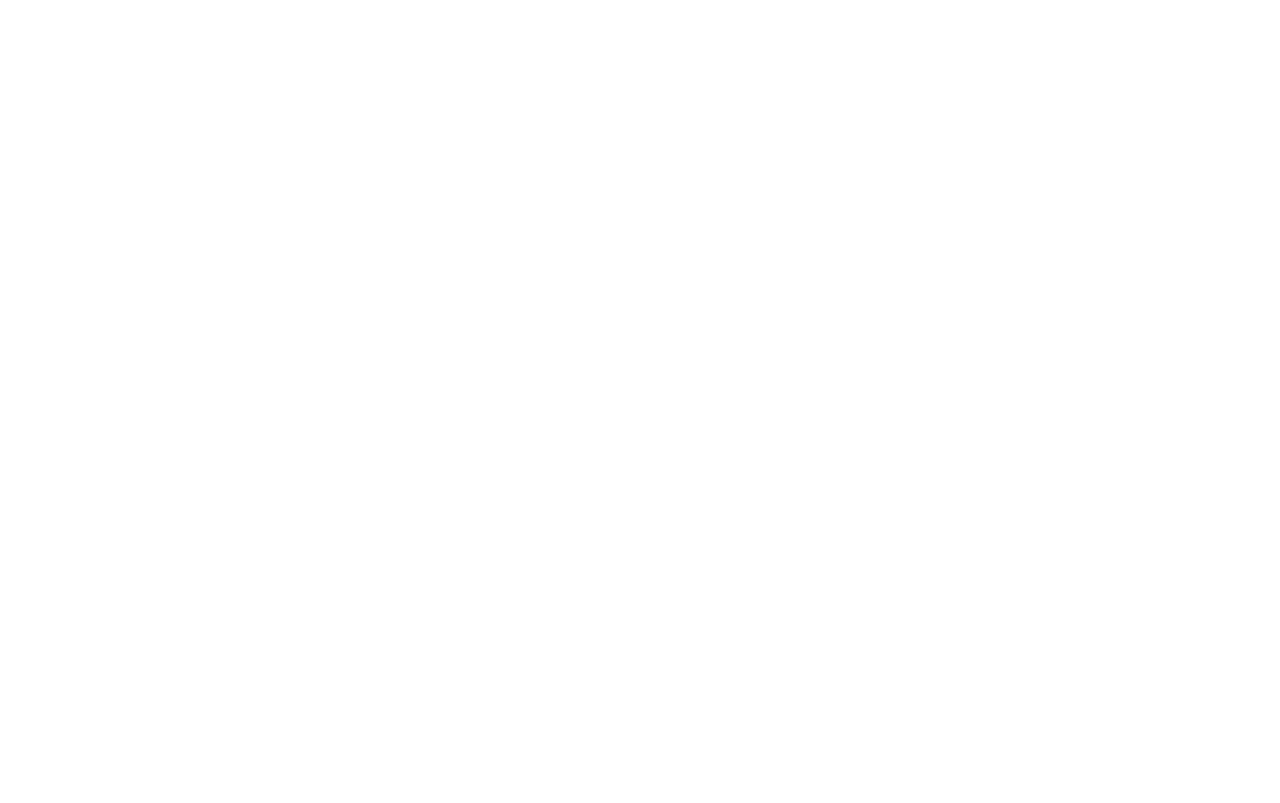
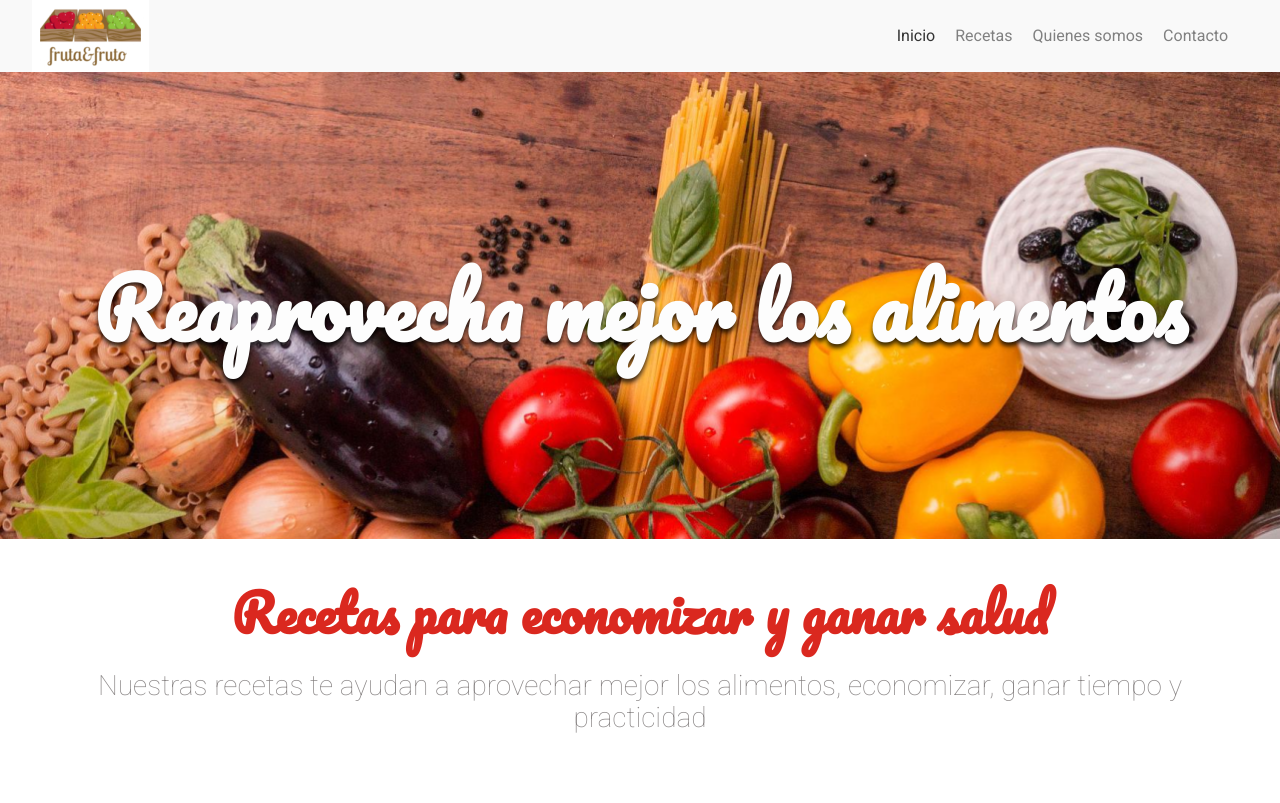
Before and after one commit to Zarelasv/alura_git, a plain HTML site: page Formación Front End/Curso Arquitectura CSS/index.html in a window 1280 px wide. Drawn offline with Linux system fonts and the light colour scheme.

Commit message:
Encabezado, banner y sobre

```diff
--- /dev/null
+++ b/Formación Front End/Curso Arquitectura CSS/assets/css/banner/banner-imagen.css
@@ -0,0 +1,4 @@
+.banner__imagen{
+    width: 100%;
+    height: calc(100vh-72px);
+}
--- /dev/null
+++ b/Formación Front End/Curso Arquitectura CSS/assets/css/banner/banner-titulo.css
@@ -0,0 +1,12 @@
+.banner__titulo{
+    color: #fdfdfd;
+    font-family: Pacifico, cursive;
+    font-size: 5.0625rem;
+    position: absolute;
+    left: 50%;
+    text-shadow: 0 4px 4px rgba(0, 0, 0, 0.75);
+    top: 50%;
+    text-align: center;
+    transform: translate(-50%, -50%);
+    width: 100%;
+}
--- /dev/null
+++ b/Formación Front End/Curso Arquitectura CSS/assets/css/banner/banner.css
@@ -0,0 +1,3 @@
+.banner{
+    position: relative;
+}
--- /dev/null
+++ b/Formación Front End/Curso Arquitectura CSS/assets/css/cabecera.css
@@ -0,0 +1,8 @@
+.cabecera{
+    align-items: center;
+    background: #f9f9f9;
+    display: flex;
+    justify-content: space-between;
+    padding-left: 2rem;
+    padding-right: 2rem;
+}
--- /dev/null
+++ b/Formación Front End/Curso Arquitectura CSS/assets/css/menu/menu-item.css
@@ -0,0 +1,3 @@
+.menu__item{
+    list-style: none;
+}
--- /dev/null
+++ b/Formación Front End/Curso Arquitectura CSS/assets/css/menu/menu-link.css
@@ -0,0 +1,13 @@
+.menu__link{
+    color: #808080;
+    margin-right: 1.25rem;
+    text-decoration: none;
+}
+
+.menu__link:hover{
+    text-decoration: underline;
+}
+
+.menu__link.activo{
+color: #333333;
+}
--- /dev/null
+++ b/Formación Front End/Curso Arquitectura CSS/assets/css/menu/menu-lista.css
@@ -0,0 +1,3 @@
+.menu__lista{
+    display: flex;
+}
--- /dev/null
+++ b/Formación Front End/Curso Arquitectura CSS/assets/css/sobre/sobre-descripcion.css
@@ -0,0 +1,5 @@
+.sobre__descripcion{
+    color: #8C8888;
+    font-size: 1.75rem;
+    font-weight: 100;
+}
--- /dev/null
+++ b/Formación Front End/Curso Arquitectura CSS/assets/css/sobre/sobre-titulo.css
@@ -0,0 +1,5 @@
+.sobre__titulo{
+    color: #DA281F;
+    font-family: Pacifico, cursive;
+    font-size: 3.1875rem;
+}
--- /dev/null
+++ b/Formación Front End/Curso Arquitectura CSS/assets/css/sobre/sobre.css
@@ -0,0 +1,4 @@
+.sobre{
+    padding: 2.5rem;
+    text-align: center;
+}
--- a/Formación Front End/Curso Arquitectura CSS/index.html
+++ b/Formación Front End/Curso Arquitectura CSS/index.html
@@ -8,8 +8,36 @@
     <link href="https://fonts.googleapis.com/css?family=Pacifico|Roboto:100,300,400,500,700,900" rel="stylesheet" />
     <link href="./assets/css/normalize.css" rel="stylesheet" />
     <link href="./assets/css/reset.css" rel="stylesheet" />
+    <link rel="stylesheet" href="assets/css/cabecera.css">
+    <link rel="stylesheet" href="assets/css/menu/menu-lista.css">
+    <link rel="stylesheet" href="assets/css/menu/menu-item.css">
+    <link rel="stylesheet" href="assets/css/menu/menu-link.css">
+    <link rel="stylesheet" href="assets/css/banner/banner.css">
+    <link rel="stylesheet" href="assets/css/banner/banner-imagen.css">
+    <link rel="stylesheet" href="assets/css/banner/banner-titulo.css">
+    <link rel="stylesheet" href="assets/css/sobre/sobre.css">
+    <link rel="stylesheet" href="assets/css/sobre/sobre-titulo.css">
+    <link rel="stylesheet" href="assets/css/sobre/sobre-descripcion.css">
 </head>
     <body>
-
+      <header class="cabecera">
+        <img class="logo" src="assets/img/logo.jpg" alt="frutayfruto">
+        <nav class="menu">
+            <ul class="menu__lista">
+                <li class="menu__item"><a class="menu__link activo" href="">Inicio</a></li>
+                <li class="menu__item"><a class="menu__link" href="">Recetas</a></li>
+                <li class="menu__item"><a class="menu__link" href="">Quienes somos</a></li>
+                <li class="menu__item"><a class="menu__link" href="">Contacto</a></li>
+            </ul>
+        </nav>
+      </header>
+      <section class="banner">
+        <img class="banner__imagen" src="assets/img/banner.png" alt="banner">
+        <h2 class="banner__titulo">Reaprovecha mejor los alimentos</h2>
+      </section>
+      <section class="sobre">
+        <h2 class="sobre__titulo">Recetas para economizar y ganar salud</h2>
+        <p class="sobre__descripcion">Nuestras recetas te ayudan a aprovechar mejor los alimentos, economizar, ganar tiempo y practicidad</p>
+      </section>
     </body>
 </html>
```
